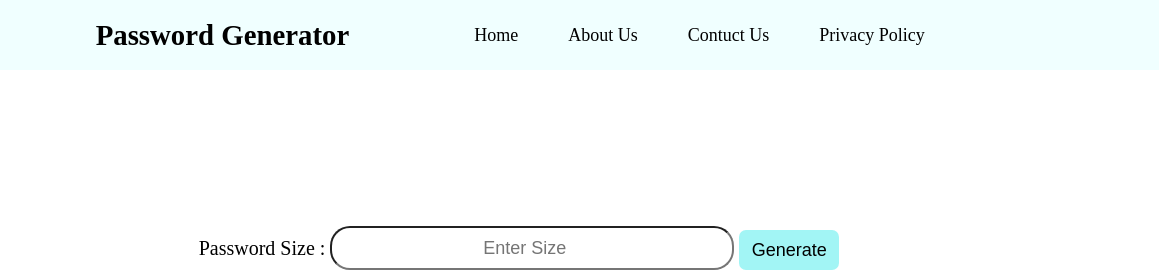
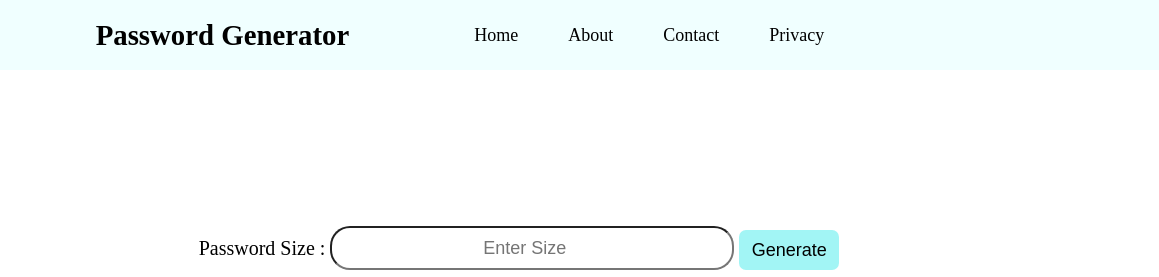
Before and after one commit to DeveloperCom/Password-Generator, a plain HTML site: page index.html in a window 1280 px wide. Shown: the top 277 px of the page, 121-1280 px from the left. Drawn offline with Linux system fonts and the light colour scheme.

Commit message:
Update index.html

```diff
--- a/index.html
+++ b/index.html
@@ -16,9 +16,9 @@
                 </a>
                 <a href="index.html" id="logo-text-link"><h1>Password Generator</h1></a>
                 <a class="nav-link-text" href="index.html">Home</a>
-                <a class="nav-link-text" href="#about-us"> About Us</a>
-                <a class="nav-link-text" href="#contuct-us"> Contuct Us</a>
-                <a class="nav-link-text" href="#"> Privacy Policy</a>
+                <a class="nav-link-text" href="#about-us"> About </a>
+                <a class="nav-link-text" href="#contuct-us"> Contact</a>
+                <a class="nav-link-text" href="#"> Privacy </a>
         </nav>
     </header>
 
```
